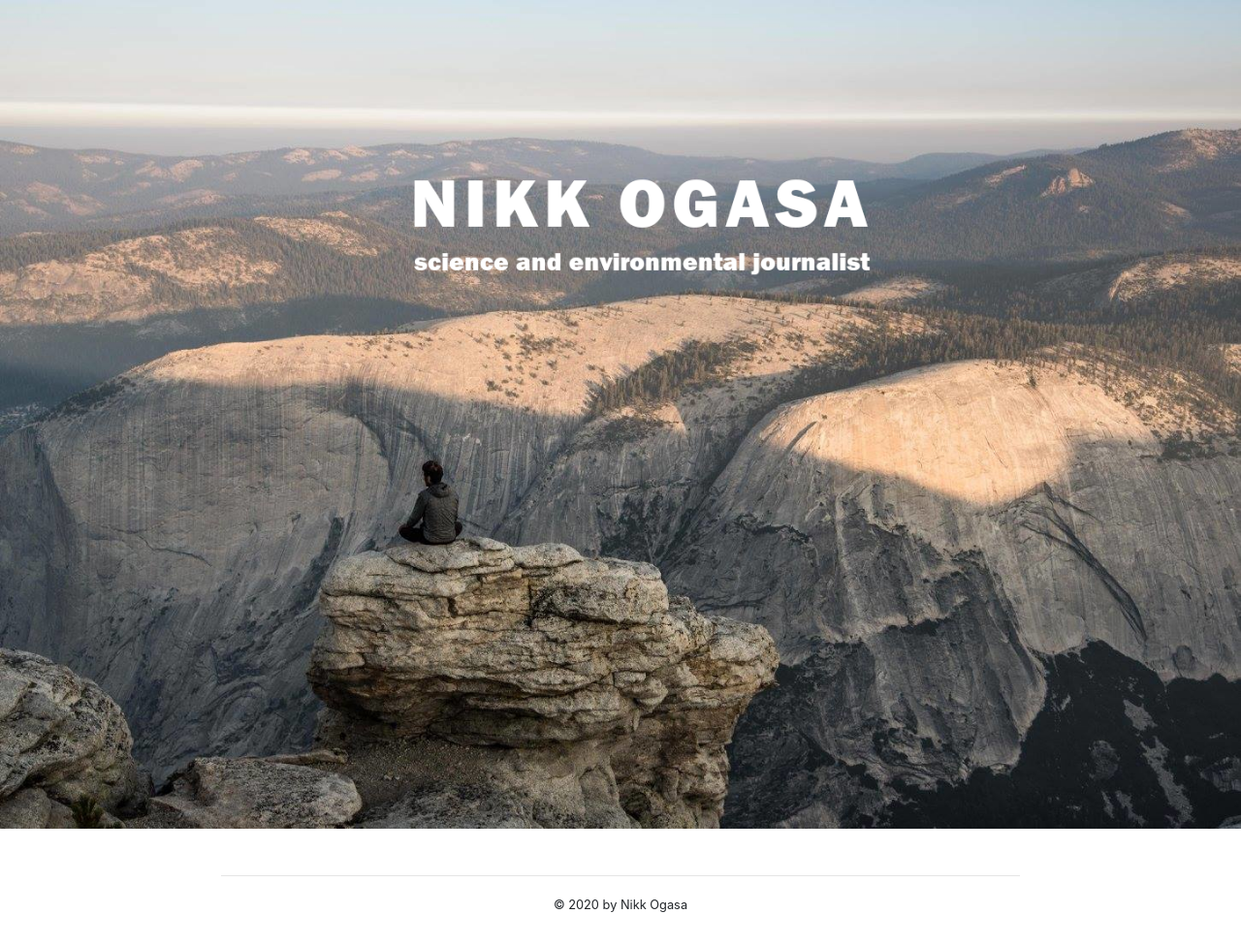
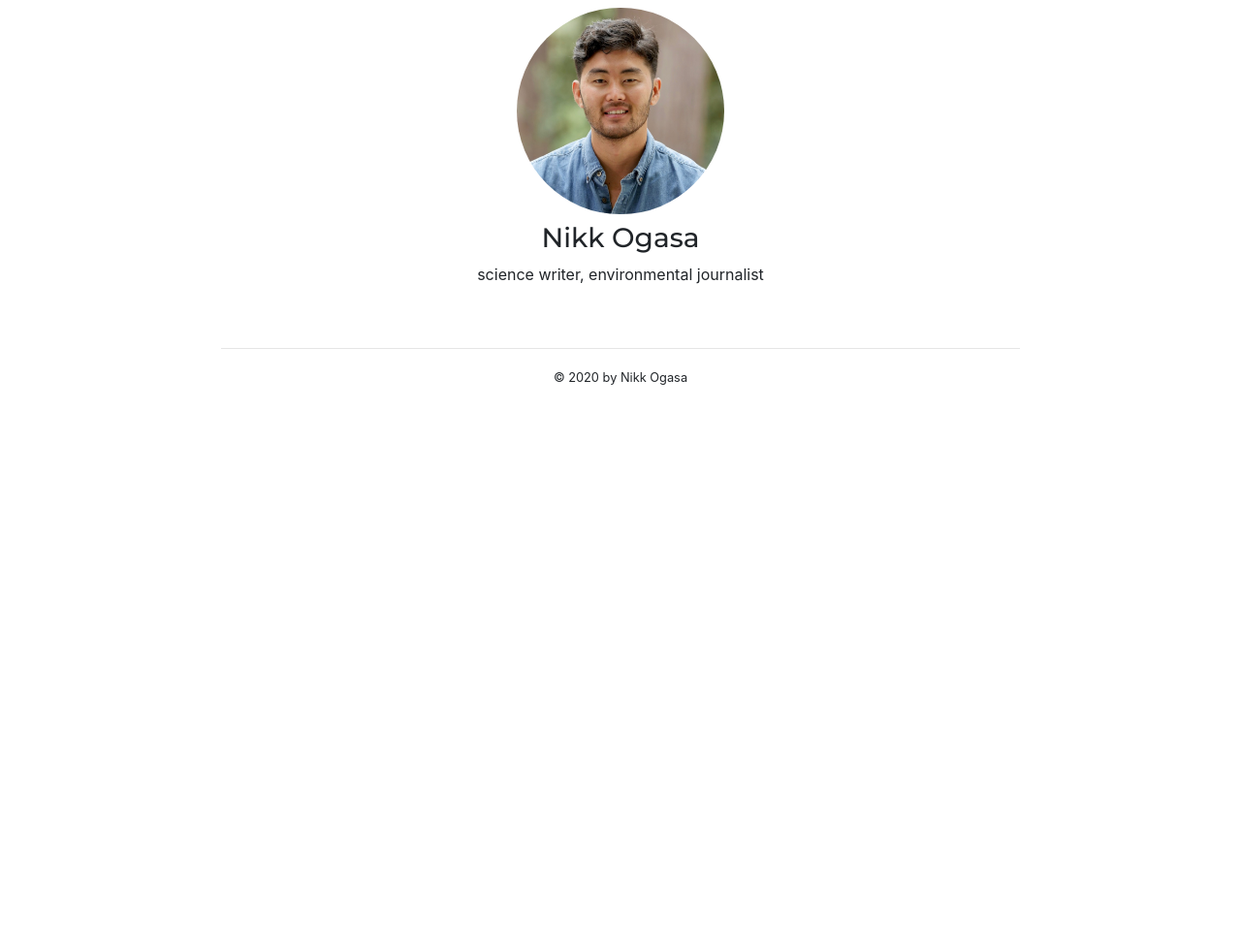
Before and after one commit to ntogasa/personal_website, a Django app: page / in a window 1280 px wide. Shown: the part 80-1056 px from the top of the page at 97% size. After the commit the page ends 477 px from the top, so only its background shows below. Run offline with Django 3.2, Linux system fonts and the light colour scheme; parts of the project's set-up code (start-up, migrations or seed data) failed here and were passed over; some libraries are stand-ins or nearby versions.

Commit message:
Edit home page

```diff
--- a/static/css/custom.css
+++ b/static/css/custom.css
@@ -18,7 +18,6 @@ a.carousel-control-prev {
 a.nav-link {
     font-family: Montserrat, sans-serif;
     color: #3D1F00;
-    text-align: right;
     padding-right: 0;
 }
 
@@ -36,8 +35,6 @@ a.navbar-brand.navbar-name {
     font-family: Montserrat, sans-serif;
     font-size: 2rem;
     color: #3D1F00;
-    text-align: right;
-    margin-left: 0.5rem;
 }
 
 div.carousel-item {
@@ -116,6 +113,7 @@ img.banner {
 
 img.home-photo {
     max-width: 100%;
+    border-radius: 50%;
 }
 
 img.menu-icon {
--- a/templates/base/navbar.html
+++ b/templates/base/navbar.html
@@ -9,8 +9,8 @@
 {% url 'writing' as writing_url %}
 
 
-<nav class="navbar navbar-expand-lg navbar-light justify-content-right">
-    <button class="navbar-toggler" type="button" data-toggle="collapse" data-target="#collapsible-navbar" aria-controls="collapsible-navbar" aria-expanded="false" aria-label="Toggle navigation">
+<nav class="navbar navbar-expand-lg navbar-inverse navbar-light">
+    <button class="navbar-toggler mr-auto" type="button" data-toggle="collapse" data-target="#collapsible-navbar" aria-controls="collapsible-navbar" aria-expanded="false" aria-label="Toggle navigation">
         <img class="menu-icon" src="{% static 'images/menu.png' %}">
     </button>
     <div class="collapse navbar-collapse" id="collapsible-navbar">
--- a/templates/home.html
+++ b/templates/home.html
@@ -7,9 +7,21 @@
 {% block content %}
 <div class="container-fluid">
     <div class="row d-flex justify-content-center">
-        <div class="col-12 text-center m-0 p-0">
-            <img class="img-fluid home-photo" alt="Nikk Ogasa sitting at Cloud's Rest" src="{% static 'images/yosemite.png' %}">
+        <div class="col-6 col-sm-2 text-center mt-2 p-0">
+            <img class="img-fluid home-photo" alt="Science writer Nikk Ogasa" src="{% static 'images/portrait1.jpg' %}">
         </div>
     </div>
+    <div class="row d-flex justify-content-center">
+        <h3 class="poppins m-2">Nikk Ogasa</h3>
+    </div>
+    <div class="row d-flex justify-content-center">
+        <p>science writer, environmental journalist</p>
+    </div>
+    <div class="row d-flex justify-content-center">
+        <div class="col-11 col-sm-6">
+        </div>
+    </div>
+
+
 </div>
 {% endblock content %}
```
Also changed, not shown: static/images/portrait.jpg (added), static/images/portrait1.jpg (added).
